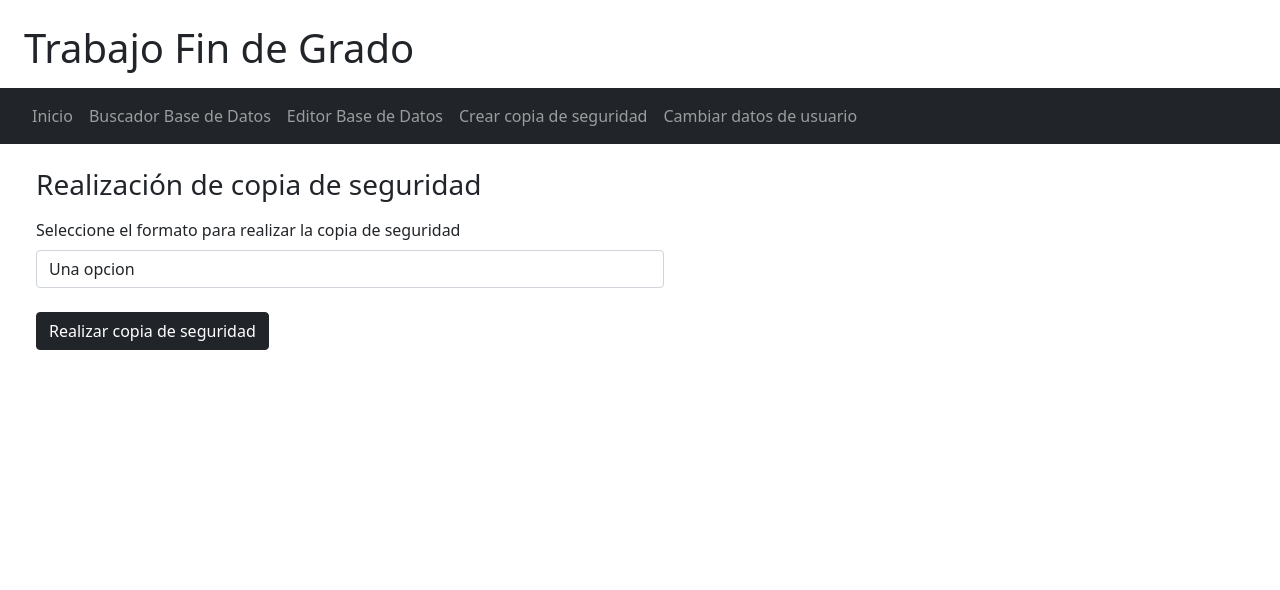
After one commit to currobeltran/TFG, a Django app: page /copiaseguridad in a window 1280 px wide. The commit adds this page. Shown: the top 590 px of the page. Run offline with Django 3.2, Linux system fonts and the light colour scheme; some libraries are stand-ins or nearby versions.

Commit message:
Añadiendo interfaz copia de seguridad

```diff
--- /dev/null
+++ b/src/app/templates/copiaseguridad.html
@@ -0,0 +1,21 @@
+{% extends 'index.html' %}
+
+{% block central %}
+
+<h3 class="mt-4 ms-4">Realización de copia de seguridad</h3>
+
+<form class="col-6 mt-3 ms-4">
+    <div class="form-group">
+        <label for="subirarchivo">Seleccione el formato para realizar la copia de seguridad</label>
+        <select class="form-control mt-2" id="seleccioncopia">
+            <option>Una opcion</option>
+            <option>Otra</option>
+            <option>Y otra mas</option>
+            <option>Todas de prueba</option>
+        </select>
+    </div>
+
+    <button type="submit" class="btn btn-dark mt-4">Realizar copia de seguridad</button>
+</form>
+
+{% endblock %}
--- a/src/app/templates/index.html
+++ b/src/app/templates/index.html
@@ -34,7 +34,7 @@
                             <a class="nav-link" href="/editorBBDD">Editor Base de Datos</a>
                         </li>
                         <li class="nav-item">
-                            <a class="nav-link" href="#">Crear copia de seguridad</a>
+                            <a class="nav-link" href="/copiaseguridad">Crear copia de seguridad</a>
                         </li>
                         <li class="nav-item">
                             <a class="nav-link" href="#">Cambiar datos de usuario</a>
--- a/src/app/urls.py
+++ b/src/app/urls.py
@@ -8,4 +8,5 @@ urlpatterns = [
     path('editormasivo', views.infomasivaBBDD, name='editormasivo'),
     path('editorindividual', views.editaindividual, name='editorindividual'),
     path('api/buscarBBDD', views.apibuscaBBDD, name='buscaBBDD'),
+    path('copiaseguridad',views.copiaSeguridad, name='copiaseguridad')
 ]
--- a/src/app/views.py
+++ b/src/app/views.py
@@ -21,3 +21,6 @@ def apibuscaBBDD(request):
     x = ObtenerRegistros(request.GET.get('tipo'))
     data = { i:i for i in x }
     return JsonResponse(data)
+
+def copiaSeguridad(request):
+    return render(request, 'copiaseguridad.html', {'registrado':True})
```
